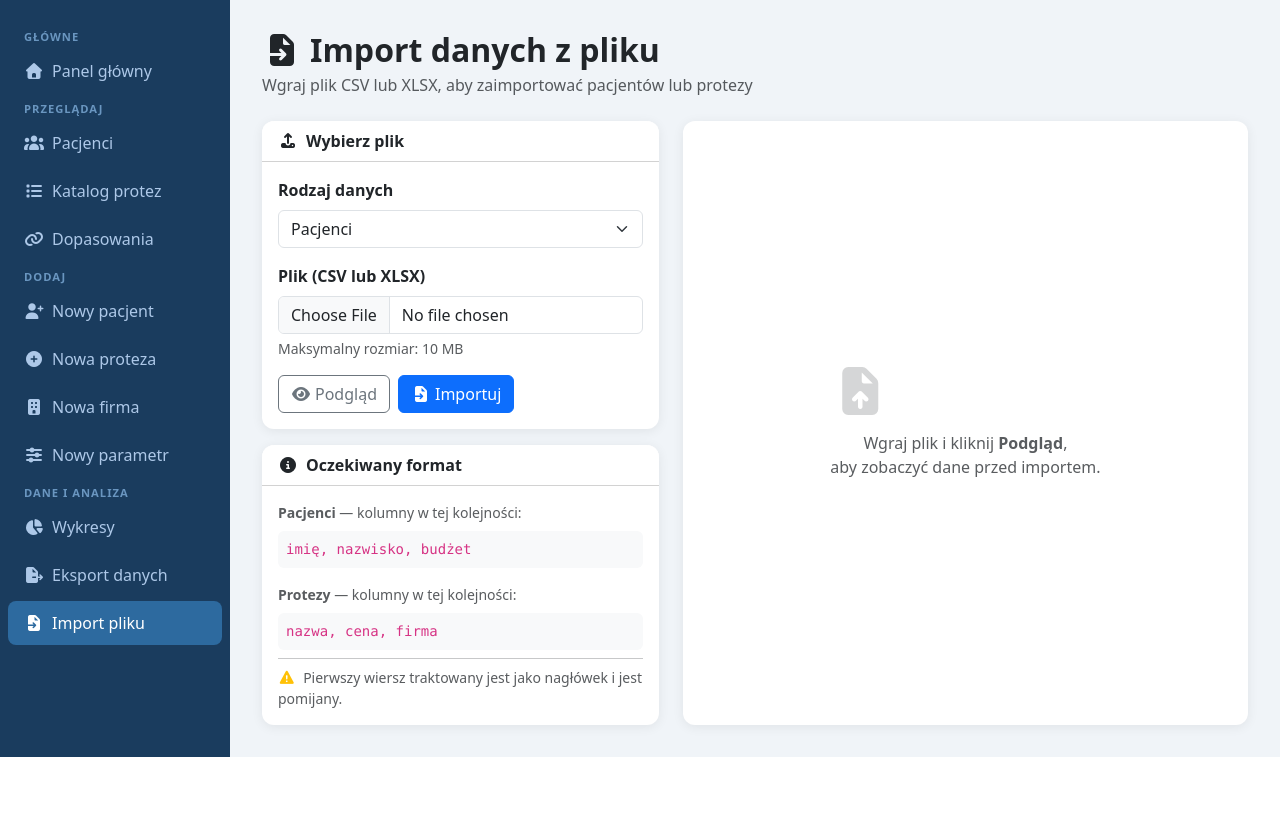
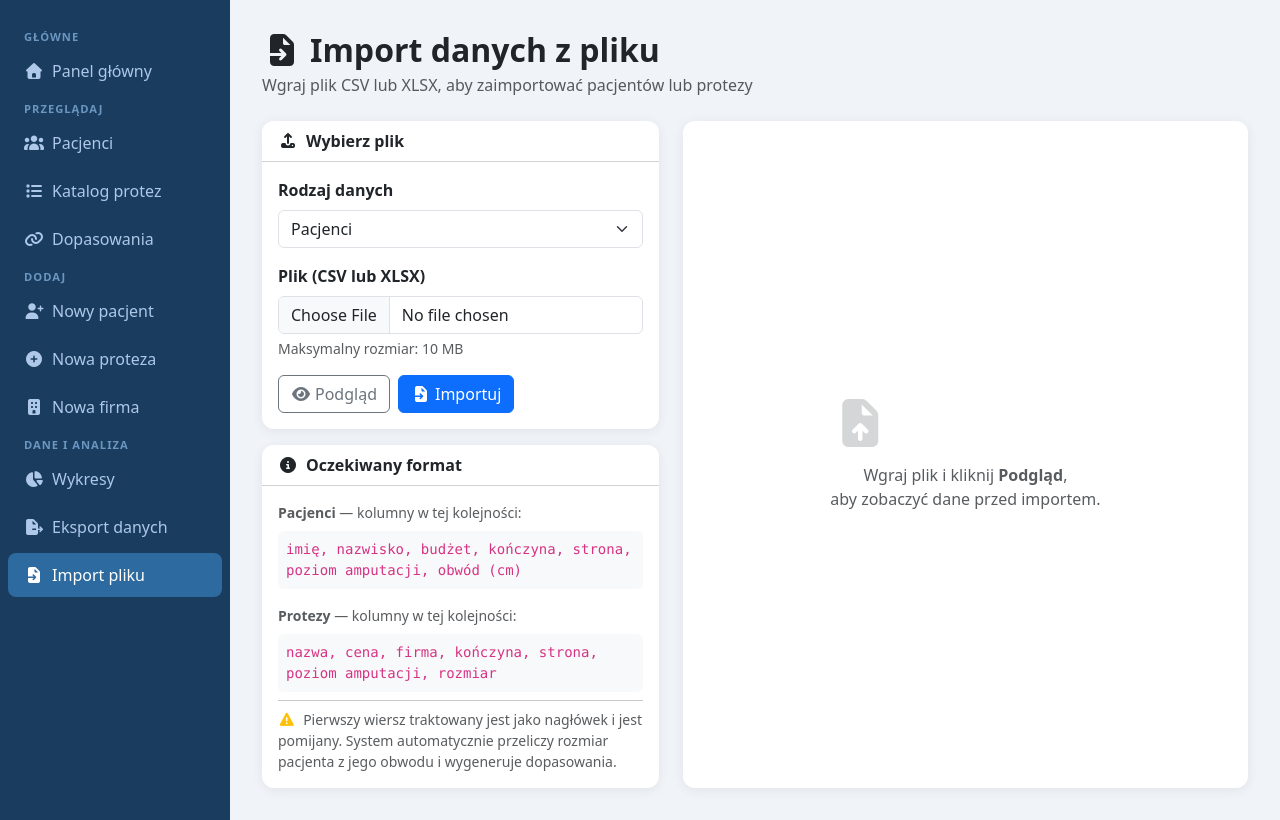
Before and after one commit to nataliastrzoda/django-prosthesis, a Django app: page /import/ in a window 1280 px wide. Shown: the part 57-877 px from the top of the page. Before the commit the page ends 814 px from the top, so only its background shows below. Run offline with Django 5.2, Linux system fonts and the light colour scheme; some libraries are stand-ins or nearby versions.

Commit message:
Importy i exporty updated

```diff
--- a/web_app_project/forms.py
+++ b/web_app_project/forms.py
@@ -25,11 +25,6 @@ class CompanyForm(BootstrapMixin, ModelForm):
         model = Company
         fields = "__all__"
 
-class ParameterForm(BootstrapMixin, ModelForm):
-    class Meta:
-        model = Parameter
-        fields = "__all__"
-
 class PatientProsthesisForm(BootstrapMixin, ModelForm):
     class Meta:
         model = PatientProsthesis
--- a/web_app_project/templates/base.html
+++ b/web_app_project/templates/base.html
@@ -115,11 +115,6 @@
           <i class="fa-solid fa-building me-2"></i>Nowa firma
         </a>
       </li>
-      <li class="nav-item">
-        <a class="nav-link" href="{% url 'add_parameter' %}">
-          <i class="fa-solid fa-sliders me-2"></i>Nowy parametr
-        </a>
-      </li>
 
       <li><span class="nav-section">Dane i analiza</span></li>
       <li class="nav-item">
--- a/web_app_project/templates/import_file.html
+++ b/web_app_project/templates/import_file.html
@@ -49,13 +49,13 @@
       </div>
       <div class="card-body">
         <p class="small text-muted mb-2"><strong>Pacjenci</strong> — kolumny w tej kolejności:</p>
-        <code class="d-block bg-light p-2 rounded small mb-3">imię, nazwisko, budżet</code>
+        <code class="d-block bg-light p-2 rounded small mb-3">imię, nazwisko, budżet, kończyna, strona, poziom amputacji, obwód (cm)</code>
         <p class="small text-muted mb-2"><strong>Protezy</strong> — kolumny w tej kolejności:</p>
-        <code class="d-block bg-light p-2 rounded small">nazwa, cena, firma</code>
+        <code class="d-block bg-light p-2 rounded small">nazwa, cena, firma, kończyna, strona, poziom amputacji, rozmiar</code>
         <hr class="my-2">
         <p class="small text-muted mb-0">
           <i class="fa-solid fa-triangle-exclamation text-warning me-1"></i>
-          Pierwszy wiersz traktowany jest jako nagłówek i jest pomijany.
+          Pierwszy wiersz traktowany jest jako nagłówek i jest pomijany. System automatycznie przeliczy rozmiar pacjenta z jego obwodu i wygeneruje dopasowania.
         </p>
       </div>
     </div>
--- a/web_app_project/urls.py
+++ b/web_app_project/urls.py
@@ -9,7 +9,6 @@ urlpatterns = [
     path("add-patient/",      views.add_patient,     name="add_patient"),
     path("add-prosthesis/",   views.add_prosthesis,  name="add_prosthesis"),
     path("add-company/",      views.add_company,     name="add_company"),
-    path("add-parameter/",    views.add_parameter,   name="add_parameter"),
     path("matches/",          views.matches_list,    name="matches_list"),
 
     # Eksport
--- a/web_app_project/views.py
+++ b/web_app_project/views.py
@@ -300,18 +300,6 @@ def add_company(request):
     return render(request, "add_company.html", {"form": form})
 
 
-def add_parameter(request):
-    if request.method == "POST":
-        form = ParameterForm(request.POST)
-        if form.is_valid():
-            form.save()
-            messages.success(request, "Parametr zapisany poprawnie!")
-            return redirect("/")
-    else:
-        form = ParameterForm()
-    return render(request, "add_parameter.html", {"form": form})
-
-
 def add_match(request):
     # Ten widok służy już tylko do ręcznych poprawek (np. notatek lekarza),
     # ponieważ relacje generują się automatycznie.
@@ -330,15 +318,15 @@ def add_match(request):
 def export_data(request):
     datasets_info = [
         {"label": "Pacjenci",     "value": "patients",   "icon": "fa-solid fa-users",  "color": "#2d6a9f",
-         "desc": "Lista wszystkich pacjentów z budżetami."},
+         "desc": "Lista pacjentów wraz z parametrami medycznymi."},
         {"label": "Protezy",      "value": "prostheses", "icon": "fa-solid fa-list",   "color": "#28a745",
-         "desc": "Katalog protez z cenami i firmami."},
+         "desc": "Katalog protez z wymiarami i cenami."},
         {"label": "Dopasowania",  "value": "matches",    "icon": "fa-solid fa-link",   "color": "#17a2b8",
          "desc": "Przypisania protez do pacjentów wraz z wynikami."},
     ]
     return render(request, "export_data.html", {
         "datasets_info": datasets_info,
-        "patients": Patient.objects.all(),
+        "patients": Patient.objects.all()[:20],
     })
 
 
@@ -352,17 +340,17 @@ def export_csv(request):
     writer = csv.writer(response)
 
     if dataset == "patients":
-        writer.writerow(["ID", "Imię", "Nazwisko", "Budżet (zł)"])
+        writer.writerow(["ID", "Imię", "Nazwisko", "Budżet (zł)", "Kończyna", "Strona", "Poziom amputacji", "Obwód kikuta (cm)", "Rozmiar"])
         for p in Patient.objects.all():
-            writer.writerow([p.id, p.first_name, p.last_name, p.budget])
+            writer.writerow([p.id, p.first_name, p.last_name, p.budget, p.limb_type, p.side, p.amputation_level, p.circumference, p.size])
 
     elif dataset == "prostheses":
-        writer.writerow(["ID", "Nazwa protezy", "Firma", "Cena (zł)"])
+        writer.writerow(["ID", "Nazwa protezy", "Firma", "Cena (zł)", "Kończyna", "Strona", "Poziom amputacji", "Rozmiar"])
         for p in Prosthesis.objects.select_related("company").all():
-            writer.writerow([p.id, p.name, p.company.name, p.price])
+            writer.writerow([p.id, p.name, p.company.name, p.price, p.limb_type, p.side, p.amputation_level, p.size])
 
     elif dataset == "matches":
-        writer.writerow(["ID pacjenta", "Pacjent", "Proteza", "Wynik dopasowania", "Notatki lekarza"])
+        writer.writerow(["ID pacjenta", "Pacjent", "Proteza", "Wynik dopasowania (%)", "Notatki lekarza"])
         for m in PatientProsthesis.objects.select_related("patient", "prosthesis").all():
             writer.writerow([
                 m.patient.id, str(m.patient), m.prosthesis.name,
@@ -387,35 +375,35 @@ def export_xlsx(request):
 
     if dataset == "patients":
         ws = wb.active; ws.title = "Pacjenci"
-        style_header(ws, ["ID", "Imię", "Nazwisko", "Budżet (zł)"])
+        style_header(ws, ["ID", "Imię", "Nazwisko", "Budżet (zł)", "Kończyna", "Strona", "Poziom amputacji", "Obwód (cm)", "Rozmiar"])
         for p in Patient.objects.all():
-            ws.append([p.id, p.first_name, p.last_name, p.budget])
+            ws.append([p.id, p.first_name, p.last_name, p.budget, p.limb_type, p.side, p.amputation_level, p.circumference, p.size])
 
     elif dataset == "prostheses":
         ws = wb.active; ws.title = "Protezy"
-        style_header(ws, ["ID", "Nazwa protezy", "Firma", "Cena (zł)"])
+        style_header(ws, ["ID", "Nazwa protezy", "Firma", "Cena (zł)", "Kończyna", "Strona", "Poziom amputacji", "Rozmiar"])
         for p in Prosthesis.objects.select_related("company").all():
-            ws.append([p.id, p.name, p.company.name, p.price])
+            ws.append([p.id, p.name, p.company.name, p.price, p.limb_type, p.side, p.amputation_level, p.size])
 
     elif dataset == "matches":
         ws = wb.active; ws.title = "Dopasowania"
-        style_header(ws, ["ID pacjenta", "Pacjent", "Proteza", "Wynik", "Notatki"])
+        style_header(ws, ["ID pacjenta", "Pacjent", "Proteza", "Wynik (%)", "Notatki"])
         for m in PatientProsthesis.objects.select_related("patient", "prosthesis").all():
             ws.append([m.patient.id, str(m.patient), m.prosthesis.name, m.match_score, m.doctor_notes])
 
     elif dataset == "all":
         ws1 = wb.active; ws1.title = "Pacjenci"
-        style_header(ws1, ["ID", "Imię", "Nazwisko", "Budżet (zł)"])
+        style_header(ws1, ["ID", "Imię", "Nazwisko", "Budżet (zł)", "Kończyna", "Strona", "Poziom amputacji", "Obwód (cm)", "Rozmiar"])
         for p in Patient.objects.all():
-            ws1.append([p.id, p.first_name, p.last_name, p.budget])
+            ws1.append([p.id, p.first_name, p.last_name, p.budget, p.limb_type, p.side, p.amputation_level, p.circumference, p.size])
 
         ws2 = wb.create_sheet("Protezy")
-        style_header(ws2, ["ID", "Nazwa protezy", "Firma", "Cena (zł)"])
+        style_header(ws2, ["ID", "Nazwa protezy", "Firma", "Cena (zł)", "Kończyna", "Strona", "Poziom amputacji", "Rozmiar"])
         for p in Prosthesis.objects.select_related("company").all():
-            ws2.append([p.id, p.name, p.company.name, p.price])
+            ws2.append([p.id, p.name, p.company.name, p.price, p.limb_type, p.side, p.amputation_level, p.size])
 
         ws3 = wb.create_sheet("Dopasowania")
-        style_header(ws3, ["ID pacjenta", "Pacjent", "Proteza", "Wynik", "Notatki"])
+        style_header(ws3, ["ID pacjenta", "Pacjent", "Proteza", "Wynik (%)", "Notatki"])
         for m in PatientProsthesis.objects.select_related("patient", "prosthesis").all():
             ws3.append([m.patient.id, str(m.patient), m.prosthesis.name, m.match_score, m.doctor_notes])
 
@@ -530,8 +518,8 @@ def _parse_upload(uploaded, filename):
         raise ValueError("Nieobsługiwany format. Akceptowane: .csv, .xlsx")
 
 EXPECTED_COLUMNS = {
-    "patients":   {"count": 3, "names": ["imię", "nazwisko", "budżet"]},
-    "prostheses": {"count": 3, "names": ["nazwa", "cena", "firma"]},
+    "patients":   {"count": 7, "names": ["imię", "nazwisko", "budżet", "kończyna", "strona", "poziom", "obwód"]},
+    "prostheses": {"count": 7, "names": ["nazwa", "cena", "firma", "kończyna", "strona", "poziom", "rozmiar"]},
 }
 
 def _validate_rows(rows, model_type):
@@ -547,21 +535,30 @@ def _validate_rows(rows, model_type):
     if len(header) < expected["count"]:
         errors.append(
             f"Za mało kolumn: znaleziono {len(header)}, "
-            f"oczekiwano {expected['count']} ({', '.join(expected['names'])})."
+            f"oczekiwano minimum {expected['count']} ({', '.join(expected['names'])})."
         )
         return errors
 
-    numeric_col = 2  # budżet dla patients, cena dla prostheses
     bad_rows = []
     for i, row in enumerate(rows[1:], start=2):
         if len(row) < expected["count"]:
             bad_rows.append(f"wiersz {i}: za mało kolumn ({len(row)})")
             continue
-        val = str(row[numeric_col]).replace(",", ".").strip()
-        try:
-            float(val)
-        except ValueError:
-            bad_rows.append(f"wiersz {i}: '{val}' nie jest liczbą")
+
+        if model_type == "patients":
+            budget_val = str(row[2]).replace(",", ".").strip()
+            circ_val = str(row[6]).replace(",", ".").strip()
+            try:
+                float(budget_val)
+                if circ_val: float(circ_val)
+            except ValueError:
+                bad_rows.append(f"wiersz {i}: błąd w formacie liczby (budżet lub obwód)")
+        else:
+            price_val = str(row[1]).replace(",", ".").strip()
+            try:
+                float(price_val)
+            except ValueError:
+                bad_rows.append(f"wiersz {i}: błąd w formacie liczby (cena)")
 
     if bad_rows:
         errors.append("Błędy w danych: " + "; ".join(bad_rows[:5]))
@@ -618,31 +615,57 @@ def import_file(request):
     for i, row in enumerate(rows[1:], start=2):
         try:
             if model_type == "patients":
-                Patient.objects.create(
+                c_val = str(row[6]).replace(",", ".").strip()
+                circumference = float(c_val) if c_val else None
+                level = str(row[5]).strip()
+                p_size = calculate_size(level, circumference)
+
+                patient = Patient.objects.create(
                     first_name=str(row[0]).strip(),
                     last_name=str(row[1]).strip(),
                     budget=float(str(row[2]).replace(",", ".").strip()),
+                    limb_type=str(row[3]).strip(),
+                    side=str(row[4]).strip(),
+                    amputation_level=level,
+                    circumference=circumference,
+                    size=p_size
                 )
+
+                # Automatyczne generowanie dopasowań po imporcie
+                for prosthesis in Prosthesis.objects.all():
+                    score = calculate_match_score(patient, prosthesis)
+                    PatientProsthesis.objects.create(patient=patient, prosthesis=prosthesis, match_score=score)
+
             elif model_type == "prostheses":
                 company, _ = Company.objects.get_or_create(name=str(row[2]).strip())
-                Prosthesis.objects.create(
+                prosthesis = Prosthesis.objects.create(
                     name=str(row[0]).strip(),
                     price=float(str(row[1]).replace(",", ".").strip()),
                     company=company,
+                    limb_type=str(row[3]).strip(),
+                    side=str(row[4]).strip(),
+                    amputation_level=str(row[5]).strip(),
+                    size=str(row[6]).strip()
                 )
+
+                # Automatyczne generowanie dopasowań po imporcie
+                for patient in Patient.objects.all():
+                    score = calculate_match_score(patient, prosthesis)
+                    PatientProsthesis.objects.create(patient=patient, prosthesis=prosthesis, match_score=score)
+
             imported += 1
         except Exception as e:
             skipped += 1
             errors.append(f"Wiersz {i}: {e}")
 
     if imported:
-        messages.success(request, f"Zaimportowano {imported} rekordów.")
+        messages.success(request, f"Zaimportowano {imported} rekordów i przeliczono dopasowania.")
     if skipped:
-        messages.warning(request, f"Pominięto {skipped} wierszy: {'; '.join(errors[:3])}")
+        messages.warning(request, f"Pominięto {skipped} wierszy ze względu na błędy: {'; '.join(errors[:3])}")
 
     return redirect("import_file")
 
-# ── 4. usuwanie pacjenta ───────────────────────────────
+# ── 4. USUWANIE PACJENTA ───────────────────────────────
 
 def delete_patient(request, id):
     patient = get_object_or_404(Patient, id=id)
```
Also changed, not shown: web_app_project/models.py (+0 -10 lines), web_app_project/templates/export_data.html (+17 -6 lines), web_app_project/migrations/0004_remove_prosthesis_parameters_and_more.py (added).
